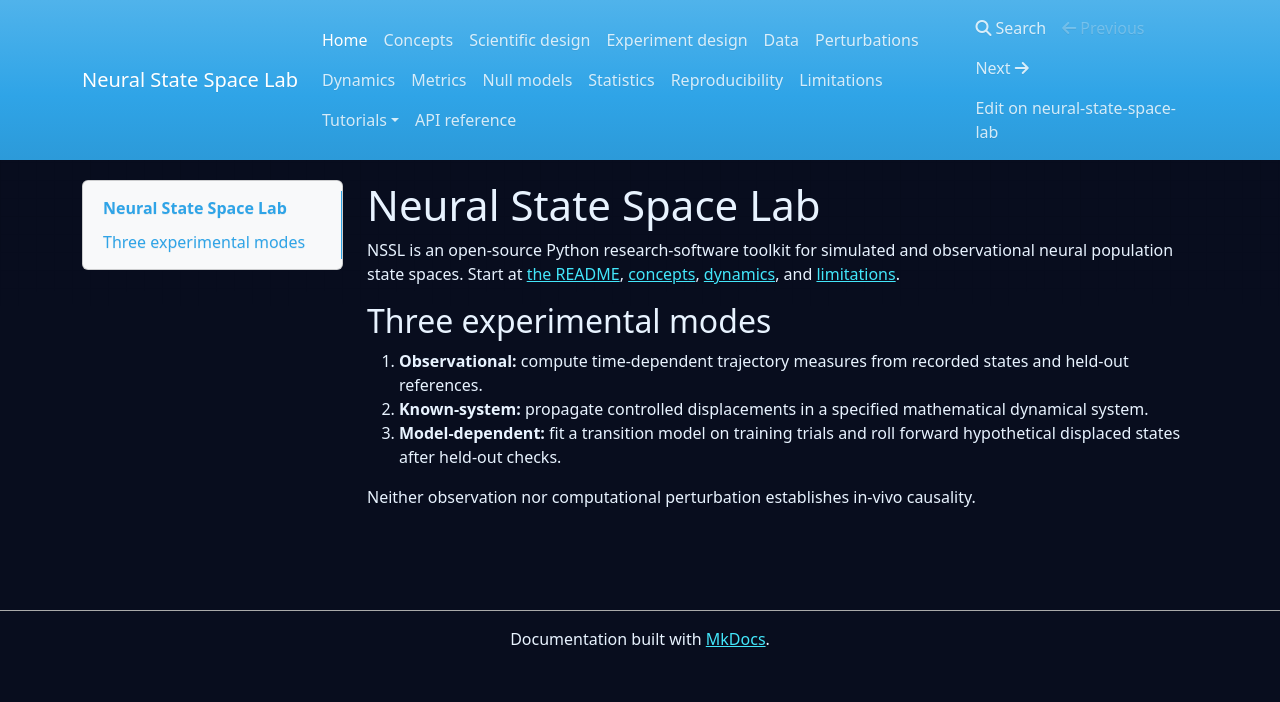
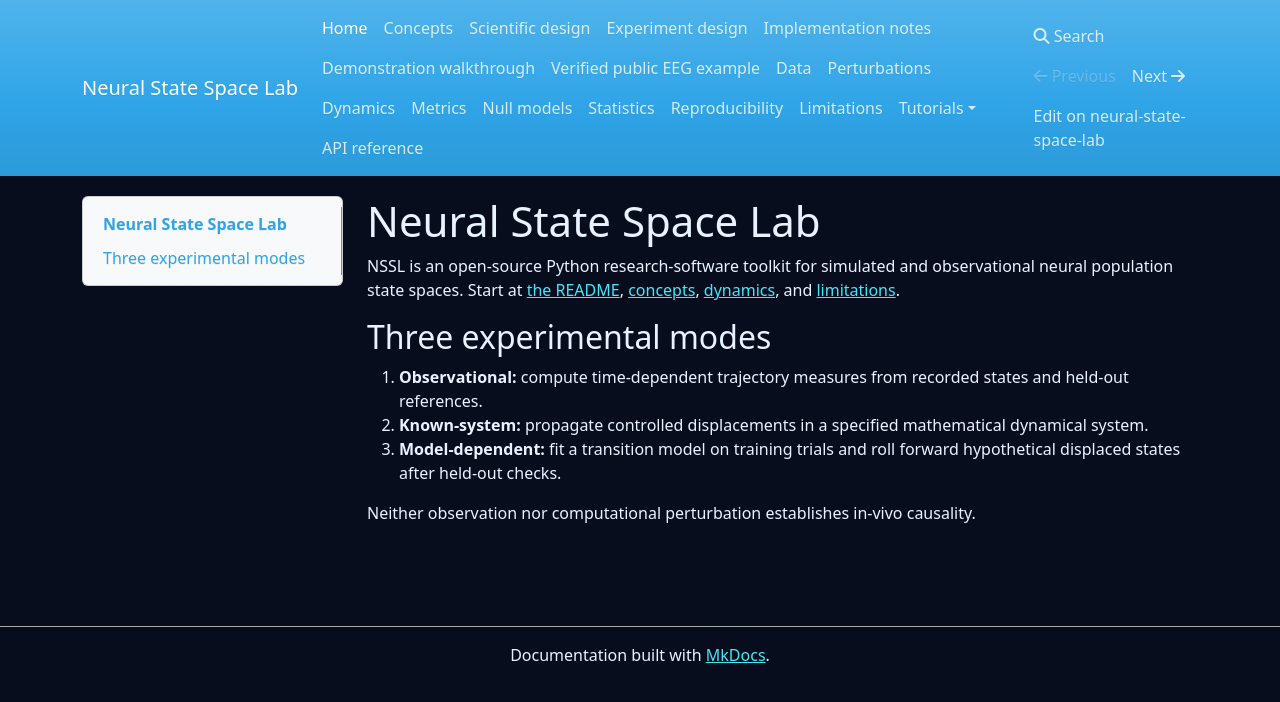
Before and after one commit to lathushanrk-cmd/neural-state-space-lab, an MkDocs documentation site: the page built from docs/index.md, in a window 1280 px wide. Shown: the top 702 px of the page. Built offline with MkDocs 1.6.1, drawn with Linux system fonts in a browser that asks for light colours; nearby versions of some CDN libraries.

Commit message:
Add design decisions and verified EEG demonstration to science docs navigation

```diff
--- a/mkdocs.yml
+++ b/mkdocs.yml
@@ -7,6 +7,9 @@ nav:
   - Concepts: concepts.md
   - Scientific design: scientific_assumptions.md
   - Experiment design: experimental_design.md
+  - Implementation notes: implementation_notes.md
+  - Demonstration walkthrough: walkthrough.md
+  - Verified public EEG example: physionet_observational_result.md
   - Data: data.md
   - Perturbations: perturbations.md
   - Dynamics: dynamics.md
```
